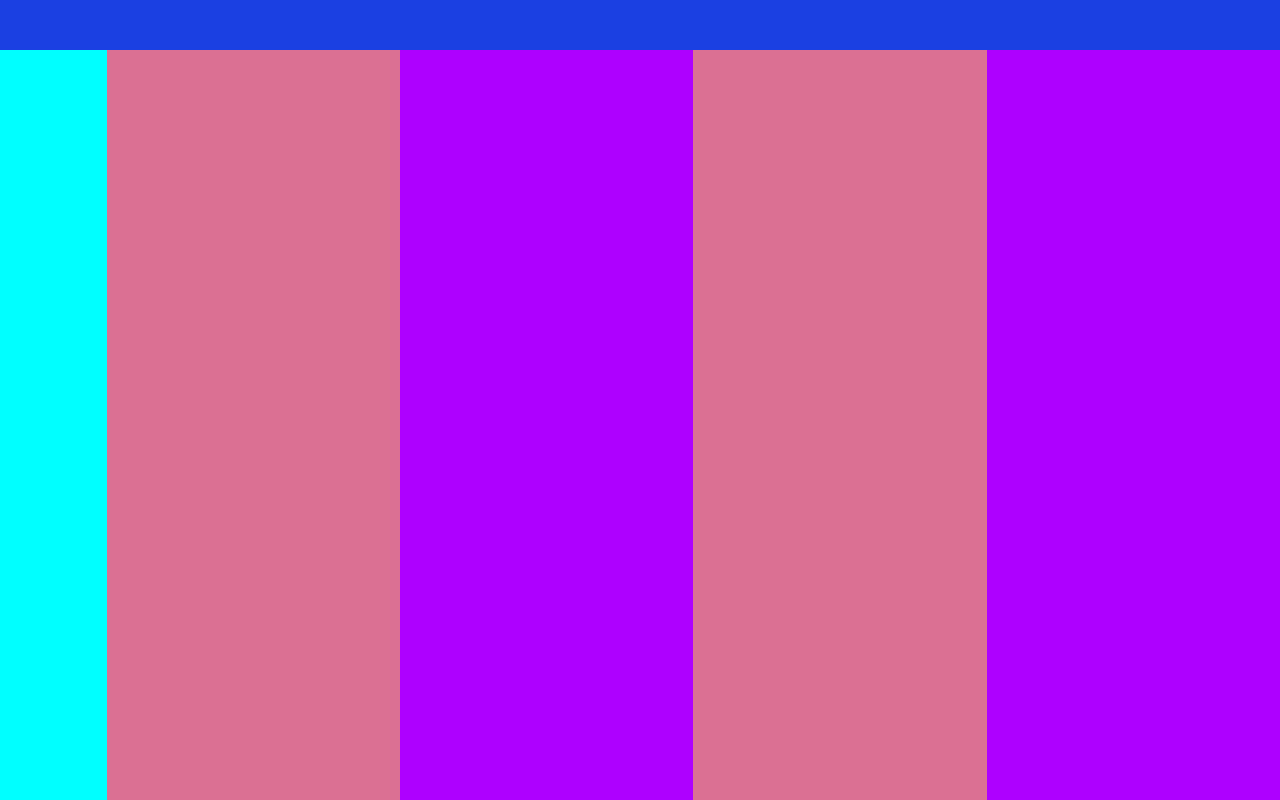
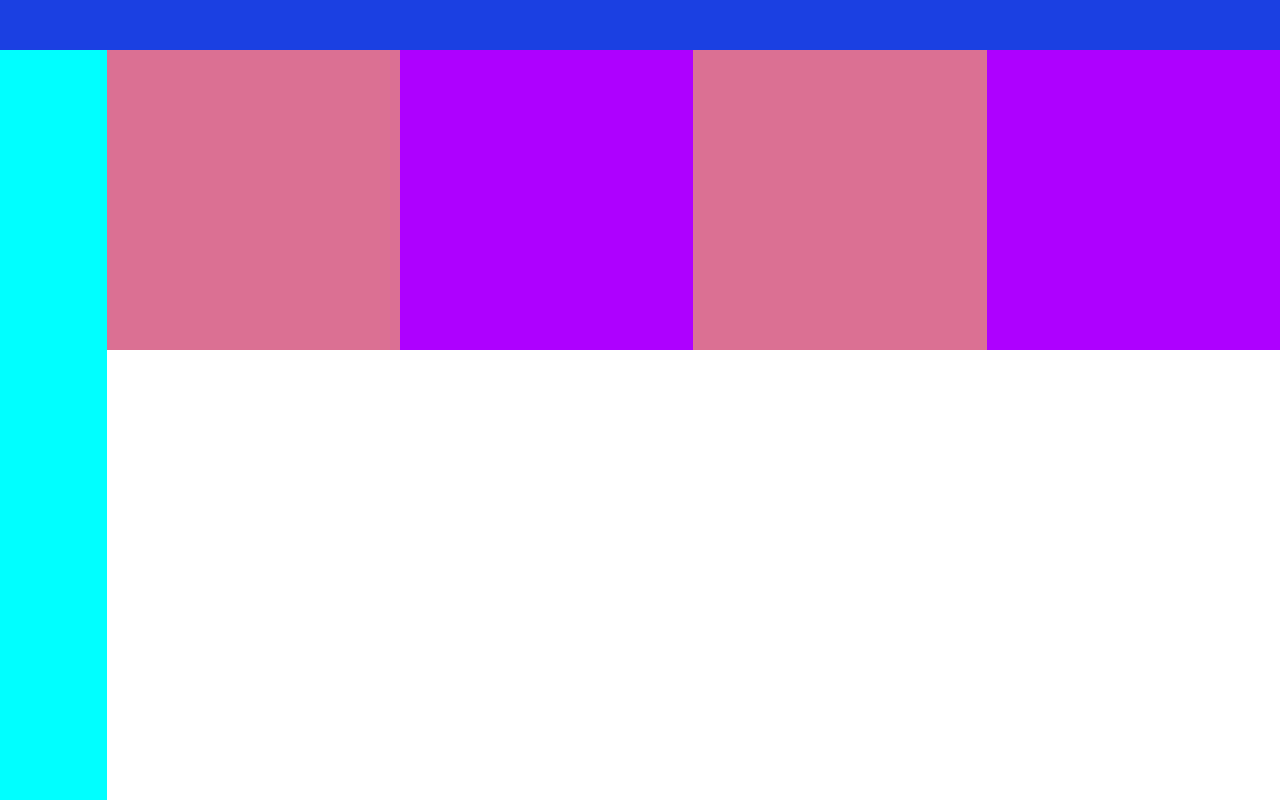
Before and after one commit to Liz-designer/paginayoutube, a plain HTML site: page index.html in a window 1280 px wide. Shown: the top 800 px of the page. Drawn offline with nearby package versions, Linux system fonts and the light colour scheme.

Commit message:
he corregido las alturas de las miniaturas de youtube

```diff
--- a/css/styles.css
+++ b/css/styles.css
@@ -13,11 +13,11 @@
 }
 
 .caja3 {
-    height: 900px;
+    height: 300px;
     background-color: rgb(174, 0, 255);
 }
 
 .caja4 {
-    height: 900px;
+    height: 300px;
     background-color: palevioletred;
 }
```
